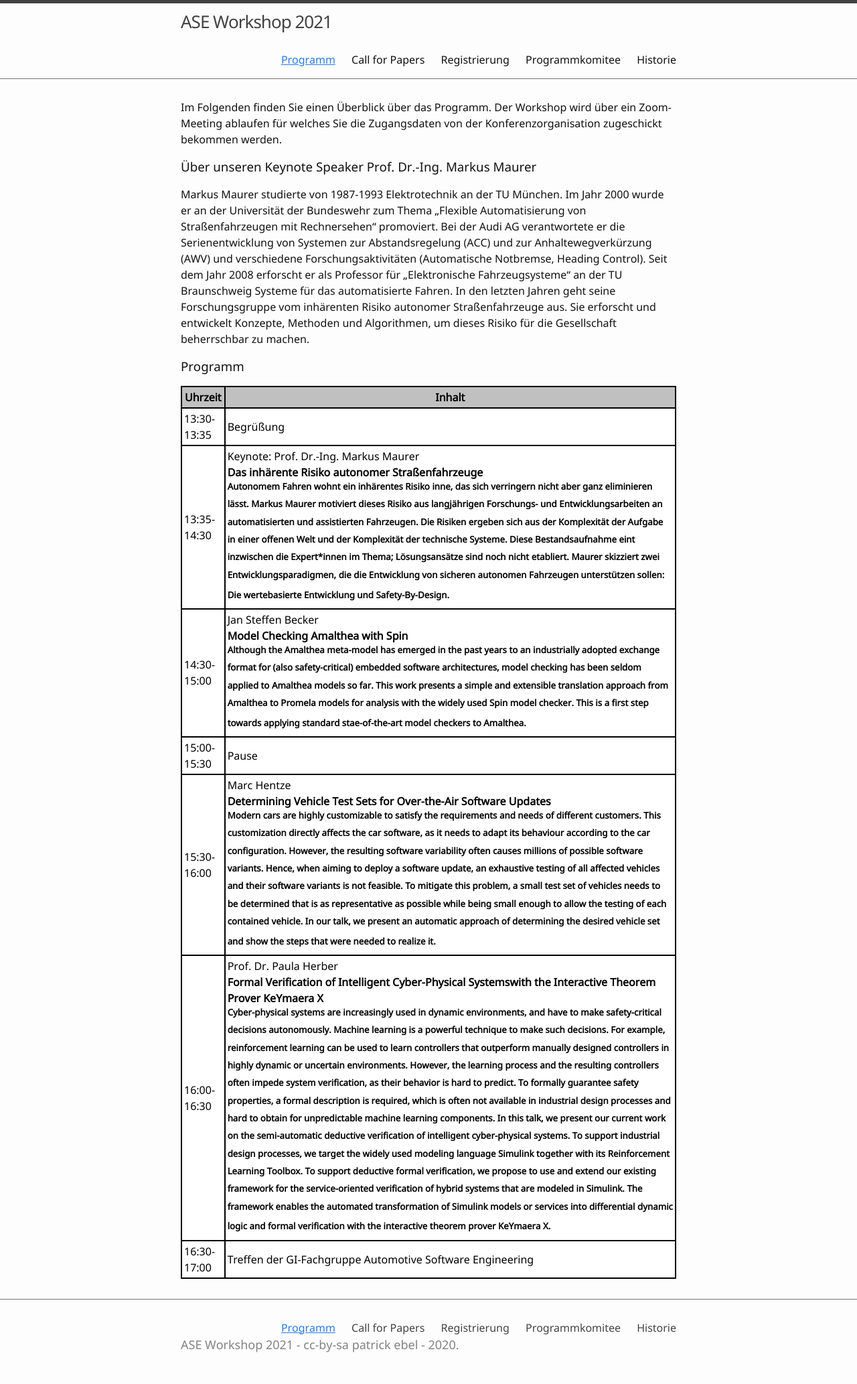
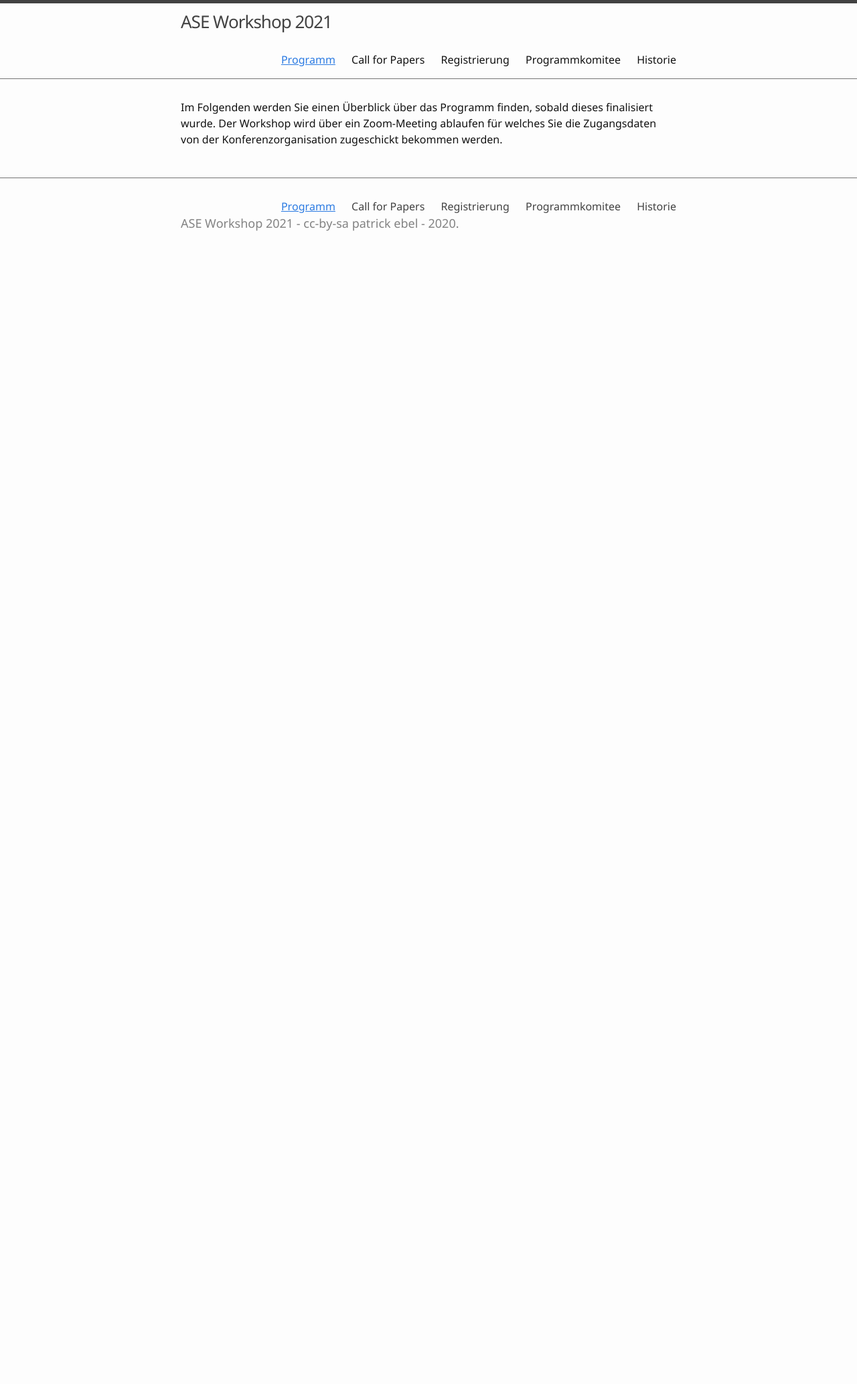
Before and after one commit to ASE-Workshop/2022, a Jekyll site: the page built from 0-programm.md, in a window 1280 px wide. Shown: the whole page at 67% size. Built offline with Jekyll 4.4.1, drawn with Linux system fonts in a browser that asks for light colours; after the commit the page ends 900 px from its top, so only the background shows below that.

Commit message:
Update 0-programm.md

```diff
--- a/0-programm.md
+++ b/0-programm.md
@@ -3,70 +3,4 @@ title: Programm
 nav: true
 ---
 
-Im Folgenden finden Sie einen Überblick über das Programm. Der Workshop wird über ein Zoom-Meeting ablaufen für welches Sie die Zugangsdaten von der Konferenzorganisation zugeschickt bekommen werden.
-
-### Über unseren Keynote Speaker Prof. Dr.-Ing. Markus Maurer
-Markus Maurer studierte von 1987-1993 Elektrotechnik an der TU München. Im Jahr 2000 wurde er an der Universität der Bundeswehr zum Thema „Flexible Automatisierung von Straßenfahrzeugen mit Rechnersehen“ promoviert. Bei der Audi AG verantwortete er die Serienentwicklung von Systemen zur Abstandsregelung (ACC) und zur Anhaltewegverkürzung (AWV) und verschiedene Forschungsaktivitäten (Automatische Notbremse, Heading Control). Seit dem Jahr 2008 erforscht er als Professor für „Elektronische Fahrzeugsysteme“ an der TU Braunschweig Systeme für das automatisierte Fahren. In den letzten Jahren geht seine Forschungsgruppe vom inhärenten Risiko autonomer Straßenfahrzeuge aus. Sie erforscht und entwickelt Konzepte, Methoden und Algorithmen, um dieses Risiko für die Gesellschaft beherrschbar zu machen.
-
-### Programm
-
-<head>
-<!-- CSS Code: Place this code in the document's head (between the 'head' tags) -->
-<style>
-table.GeneratedTable {
-  width: 100%;
-  background-color: #ffffff;
-  border-collapse: collapse;
-  border-width: 2px;
-  border-color: #000000;
-  border-style: solid;
-  color: #000000;
-}
-
-table.GeneratedTable td, table.GeneratedTable th {
-  border-width: 2px;
-  border-color: #000000;
-  border-style: solid;
-  padding: 3px;
-}
-
-table.GeneratedTable thead {
-  background-color: #c0c0c0;
-}
-</style>
-</head>
-
-
-<!-- HTML Code: Place this code in the document's body (between the 'body' tags) where the table should appear -->
-<table class="GeneratedTable">
-  <thead>
-    <tr>
-      <th>Uhrzeit</th>
-      <th>Inhalt</th>
-    </tr>
-  </thead>
-  <tbody>
-    <tr>
-      <td>13:30-13:35</td>
-      <td>Begrüßung</td>
-    </tr>
-    <tr>
-      <td>13:35-14:30</td>
-      <td>Keynote: Prof. Dr.-Ing. Markus Maurer <br/>  <b>Das inhärente Risiko autonomer Straßenfahrzeuge<b> <br/> <sup> Autonomem Fahren wohnt ein inhärentes Risiko inne, das sich verringern nicht aber ganz eliminieren lässt. Markus Maurer motiviert dieses Risiko aus langjährigen Forschungs- und Entwicklungsarbeiten an automatisierten und assistierten Fahrzeugen. Die Risiken ergeben sich aus der Komplexität der Aufgabe in einer offenen Welt und der Komplexität der technische Systeme. Diese Bestandsaufnahme eint inzwischen die Expert*innen im Thema; Lösungsansätze sind noch nicht etabliert.
-Maurer skizziert zwei Entwicklungsparadigmen, die die Entwicklung von sicheren autonomen Fahrzeugen unterstützen sollen: Die wertebasierte Entwicklung und Safety-By-Design.<sup>
-    <tr>
-      <td>14:30-15:00</td>
-      <td>Jan Steffen Becker <br/> <b>Model Checking Amalthea with Spin<b> <br/> <sup>Although the Amalthea meta-model has emerged in the past years to an industrially adopted exchange format for (also safety-critical) embedded software architectures, model checking has been seldom applied to Amalthea models so far. This work presents a simple and extensible translation approach from Amalthea to Promela models for analysis with the widely used Spin model checker. This is a first step towards applying standard stae-of-the-art model checkers to Amalthea.<sup>
-     <tr>
-      <td>15:00-15:30</td>
-      <td>Pause</td>
-    </tr>
-     <tr>
-      <td>15:30-16:00</td>
-      <td>Marc Hentze <br/> <b>Determining Vehicle Test Sets for Over-the-Air Software Updates<b> <br/> <sup>Modern cars are highly customizable to satisfy the requirements and needs of different customers. This customization directly affects the car software, as it needs to adapt its behaviour according to the car configuration. However, the resulting software variability often causes millions of possible software variants. Hence, when aiming to deploy a software update, an exhaustive testing of all affected vehicles and their software variants is not feasible. To mitigate this problem, a small test set of vehicles needs to be determined that is as representative as possible while being small enough to allow the testing of each contained vehicle. In our talk, we present an automatic approach of determining the desired vehicle set and show the steps that were needed to realize it.<sup>
-    <tr>
-      <td>16:00-16:30</td>
-      <td>Prof. Dr. Paula Herber <br/> <b>Formal Verification of Intelligent Cyber-Physical Systemswith the Interactive Theorem Prover KeYmaera X<b> <br/> <sup>Cyber-physical systems are increasingly used in dynamic environments, and have to make safety-critical decisions autonomously. Machine learning is a powerful technique to make such decisions. For example, reinforcement learning can be used to learn controllers that outperform manually designed controllers in highly dynamic or uncertain environments. However, the learning process and the resulting controllers often impede system verification, as their behavior is hard to predict. To formally guarantee safety properties, a formal description is required, which is often not available in industrial design processes and hard to obtain for unpredictable machine learning components. In this talk, we present our current work on the semi-automatic deductive verification of intelligent cyber-physical systems. To support industrial design processes, we target the widely used modeling language Simulink together with its Reinforcement Learning Toolbox. To support deductive formal verification, we propose to use and extend our existing framework for the service-oriented verification of hybrid systems that are modeled in Simulink. The framework enables the automated transformation of Simulink models or services into differential dynamic logic and formal verification with the interactive theorem prover KeYmaera X.<sup>
-    <tr>
-      <td>16:30-17:00</td>
-      <td>Treffen der GI-Fachgruppe Automotive Software Engineering
+Im Folgenden werden Sie einen Überblick über das Programm finden, sobald dieses finalisiert wurde. Der Workshop wird über ein Zoom-Meeting ablaufen für welches Sie die Zugangsdaten von der Konferenzorganisation zugeschickt bekommen werden.
```
